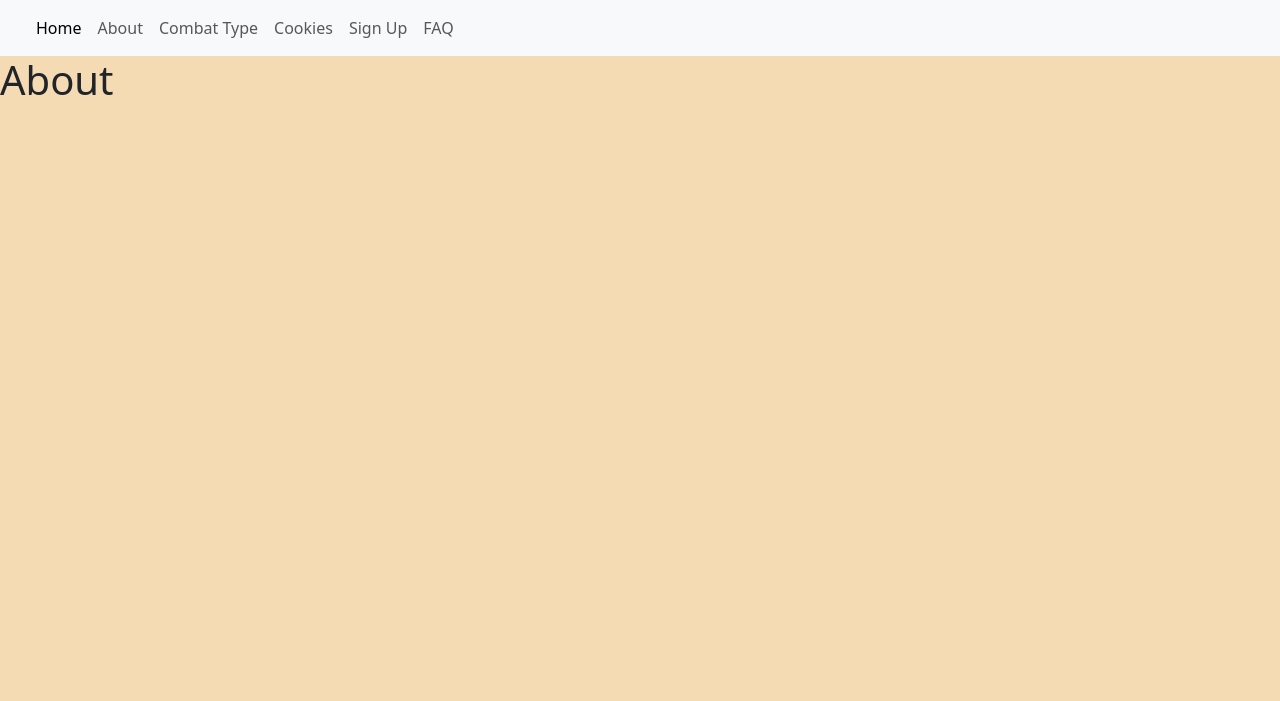
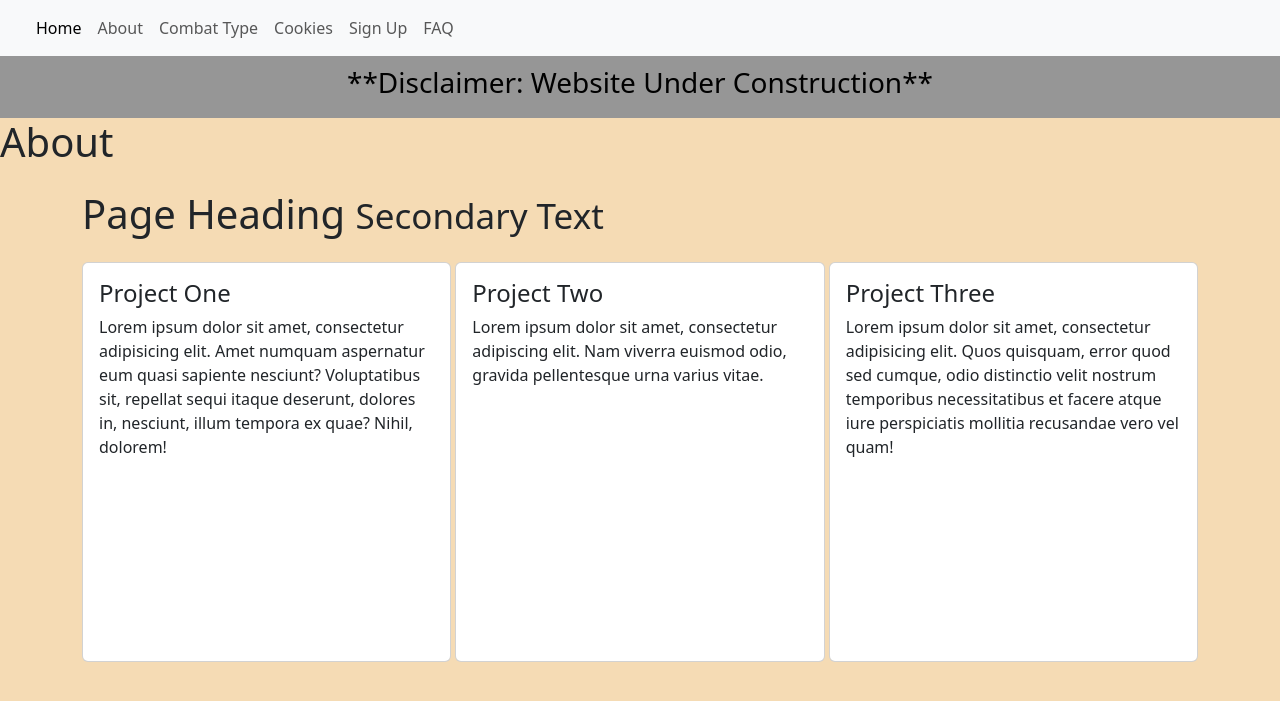
Before and after one commit to vxriantz/Flask_Web, a Flask app: page /about in a window 1280 px wide. Shown: the top 701 px of the page. Run offline with Flask 3, Linux system fonts and the light colour scheme; some libraries are stand-ins or nearby versions.

Commit message:
uploading template to about page and fixing card spacing issues

```diff
--- a/website/templates/about.html
+++ b/website/templates/about.html
@@ -4,4 +4,56 @@
 
 <h1> About </h1>
 
+<div class="container">
+
+  <!-- Page Heading -->
+  <h1 class="my-4">Page Heading
+    <small>Secondary Text</small>
+  </h1>
+
+  <style>
+  .scroll-card {
+    height: 400px; /* or whatever you want */
+    overflow-y: auto;
+  }
+</style>
+
+<div class="row g-1"> <!-- g-1 reduces Bootstrap gutter spacing -->
+  <div class="col-sm-4">
+    <div class="card scroll-card">
+      <div class="card-body">
+        <h4>Project One</h4>
+        <p>Lorem ipsum dolor sit amet, consectetur adipisicing elit. Amet numquam
+          aspernatur eum quasi sapiente nesciunt? Voluptatibus sit, repellat sequi itaque deserunt,
+          dolores in, nesciunt, illum tempora ex quae? Nihil, dolorem!</p>
+      </div>
+    </div>
+  </div>
+
+  <div class="col-sm-4">
+    <div class="card scroll-card">
+      <img class="card-img-top" src="https://via.placeholder.com/700x400" alt="">
+      <div class="card-body">
+        <h4>Project Two</h4>
+        <p>Lorem ipsum dolor sit amet, consectetur adipiscing elit. Nam viverra euismod
+          odio, gravida pellentesque urna varius vitae.</p>
+      </div>
+    </div>
+  </div>
+
+  <div class="col-sm-4">
+    <div class="card scroll-card">
+      <div class="card-body">
+        <h4>Project Three</h4>
+        <p>Lorem ipsum dolor sit amet, consectetur adipisicing elit. Quos quisquam, error
+          quod sed cumque, odio distinctio velit nostrum temporibus necessitatibus et facere atque iure
+          perspiciatis mollitia recusandae vero vel quam!</p>
+      </div>
+    </div>
+  </div>
+</div>
+
+</div>
+<!-- /.container -->
+
 {% endblock %}
--- a/website/templates/template.html
+++ b/website/templates/template.html
@@ -15,6 +15,15 @@
         <link href="https://fonts.googleapis.com/css?family=Lato:100,100i,300,300i,400,400i,700,700i,900,900i" rel="stylesheet" />
         <!-- Core theme CSS (includes Bootstrap)-->
         <link href="css/styles.css" rel="stylesheet" />
+        <!--Styles-->
+        <style>
+            .banner {
+                background-color: #969696;
+                color: #000000;
+                padding: 10px;
+                text-align: center;
+            }
+        </style>
     </head>
    <body style="background-color: #F5DBB4;">
     <nav class="navbar navbar-expand-lg bg-body-tertiary" style="background-color: #E5C9A0">
@@ -49,18 +58,11 @@
   </div>
 </nav>
 
-
-
+<div class="banner">
+  <h3>**Disclaimer: Website Under Construction**</h3>
+</div>
 
     <div class-"container">{% block content %} {% endblock %}</div>
-
-
-
-
-
-
-
-
 
     <script src="https://cdn.jsdelivr.net/npm/@popperjs/core@2.11.8/dist/umd/popper.min.js" integrity="sha384-I7E8VVD/ismYTF4hNIPjVp/Zjvgyol6VFvRkX/vR+Vc4jQkC+hVqc2pM8ODewa9r" crossorigin="anonymous"></script>
     <script src="https://cdn.jsdelivr.net/npm/bootstrap@5.3.6/dist/js/bootstrap.min.js" integrity="sha384-RuyvpeZCxMJCqVUGFI0Do1mQrods/hhxYlcVfGPOfQtPJh0JCw12tUAZ/Mv10S7D" crossorigin="anonymous"></script>
```
Also changed, not shown: website/templates/home.html (+35 -45 lines).
